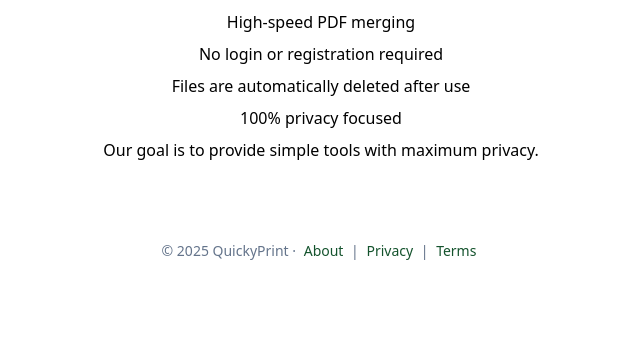
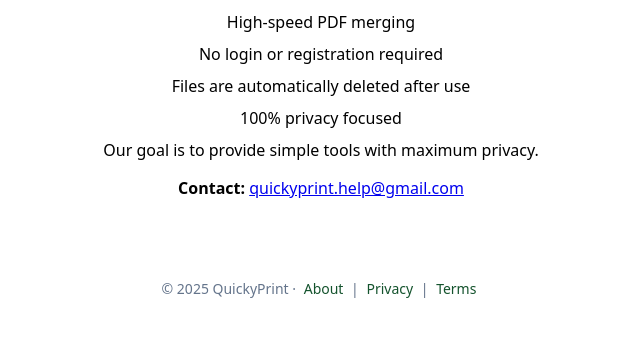
Before and after one commit to ashutosh3387/quickyprint, a Flask app: page /about in a window 1280 px wide. Shown: the part 264-601 px from the top of the page, without its empty margins (319-959 px from the left). Run offline with Flask 3, Linux system fonts and the light colour scheme.

Commit message:
Add contact email to About page

```diff
--- a/templates/about.html
+++ b/templates/about.html
@@ -19,4 +19,12 @@
 <p>
 Our goal is to provide simple tools with maximum privacy.
 </p>
+
+<p style="margin-top: 16px;">
+    <strong>Contact:</strong>
+    <a href="mailto:quickyprint.help@gmail.com">
+        quickyprint.help@gmail.com
+    </a>
+</p>
+
 {% endblock %}
```
